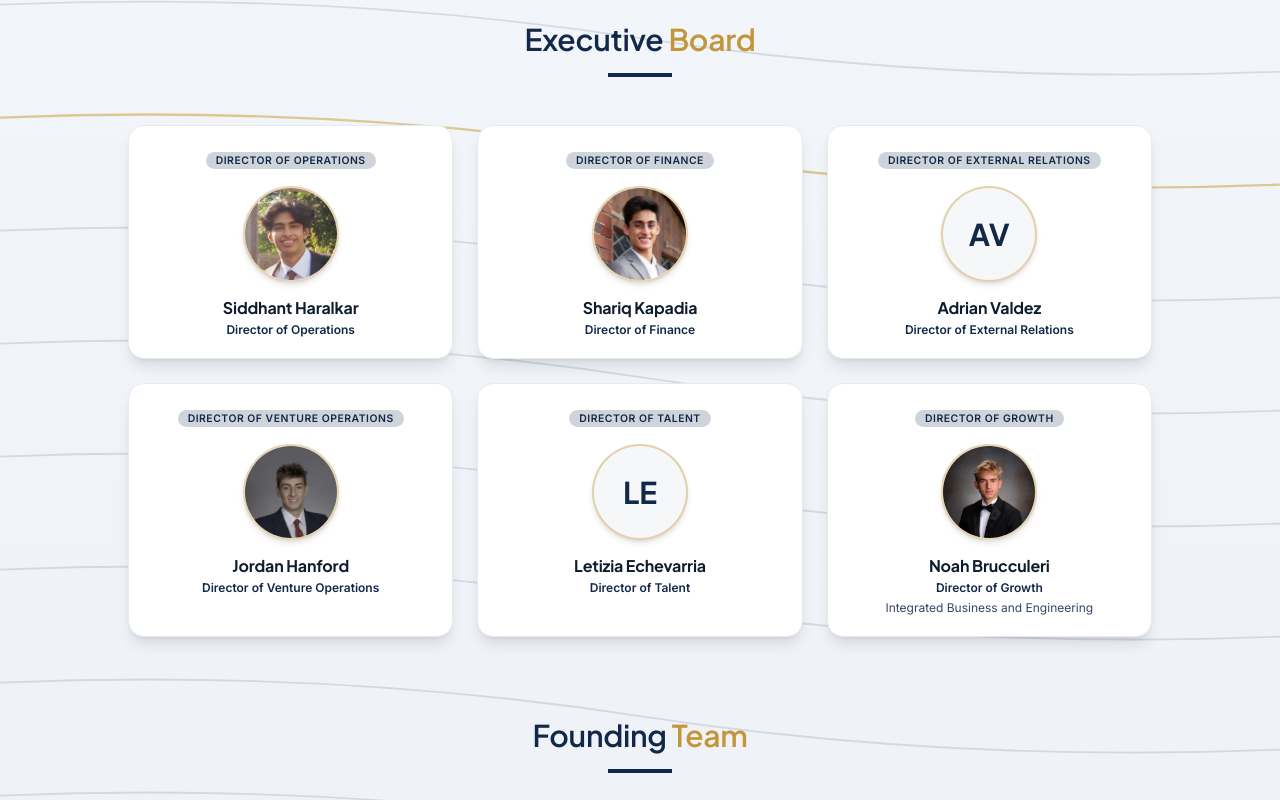
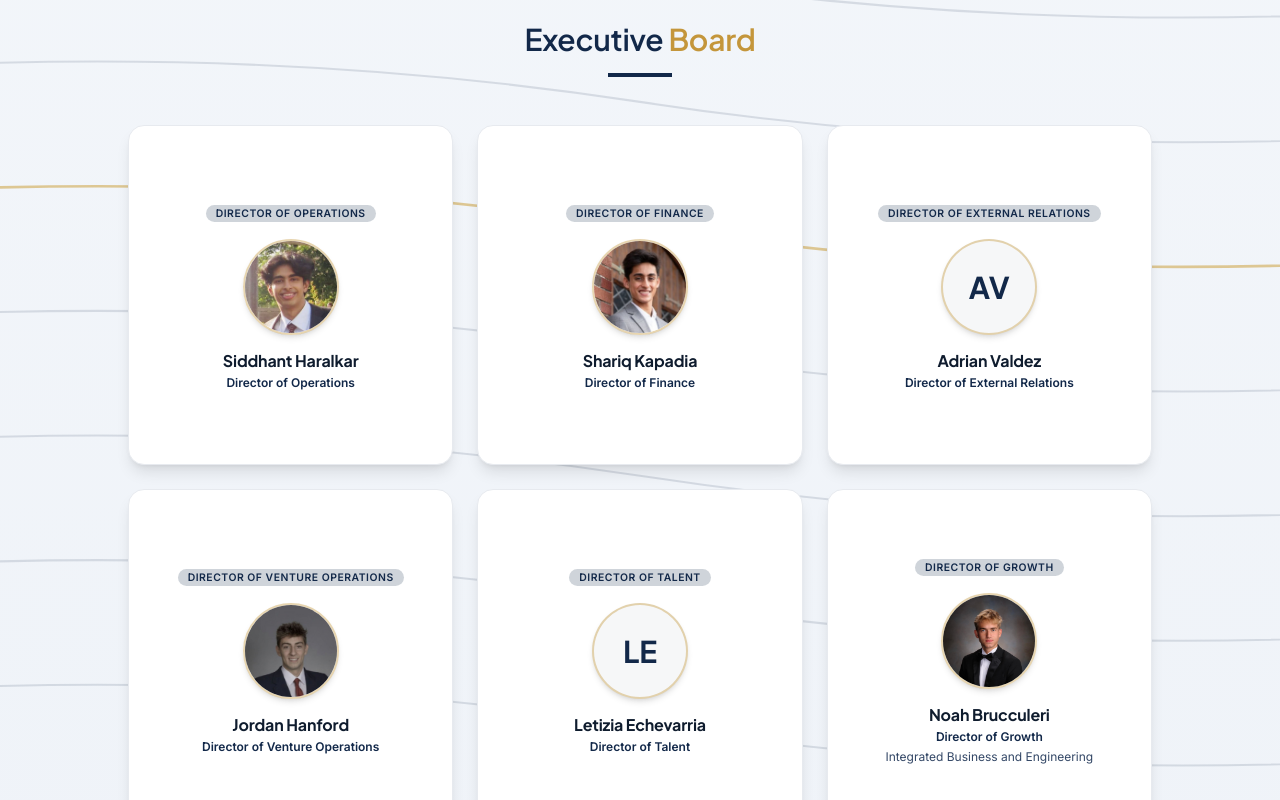
Before and after one commit to vamesropyan-ui/purdue-venture-consulting, a React (Vite) app: page /team in a window 1280 px wide. Shown: the part 660-1460 px from the top of the page. Built offline with nearby package versions, Linux system fonts and the light colour scheme.

Commit message:
Changes
Co-authored-by: vamesropyan-ui <316321609+vamesropyan-ui@users.noreply.github.com>

```diff
--- a/src/components/Team.tsx
+++ b/src/components/Team.tsx
@@ -234,9 +234,9 @@ const LeadershipCard = ({ member }: { member: LeadershipMember }) => (
 
 
 const ExecutiveBoardCard = ({ member }: { member: ExecutiveMember }) => (
-  <div className="group relative bg-card rounded-2xl overflow-hidden transition-all duration-300 shadow-lg hover:shadow-xl border border-border w-full">
+  <div className="group relative bg-card rounded-2xl overflow-hidden transition-all duration-300 shadow-lg hover:shadow-xl border border-border w-full min-h-[340px]">
     {/* Front of Card */}
-    <div className="group-hover:opacity-0 transition-opacity duration-300 p-5">
+    <div className="group-hover:opacity-0 transition-opacity duration-300 p-5 h-full flex flex-col justify-center">
       <div className="text-center mb-4">
         <span className="text-[0.65rem] font-inter font-semibold text-primary uppercase tracking-wider bg-primary/20 px-2.5 py-0.5 rounded-full">
           {member.position}
```
